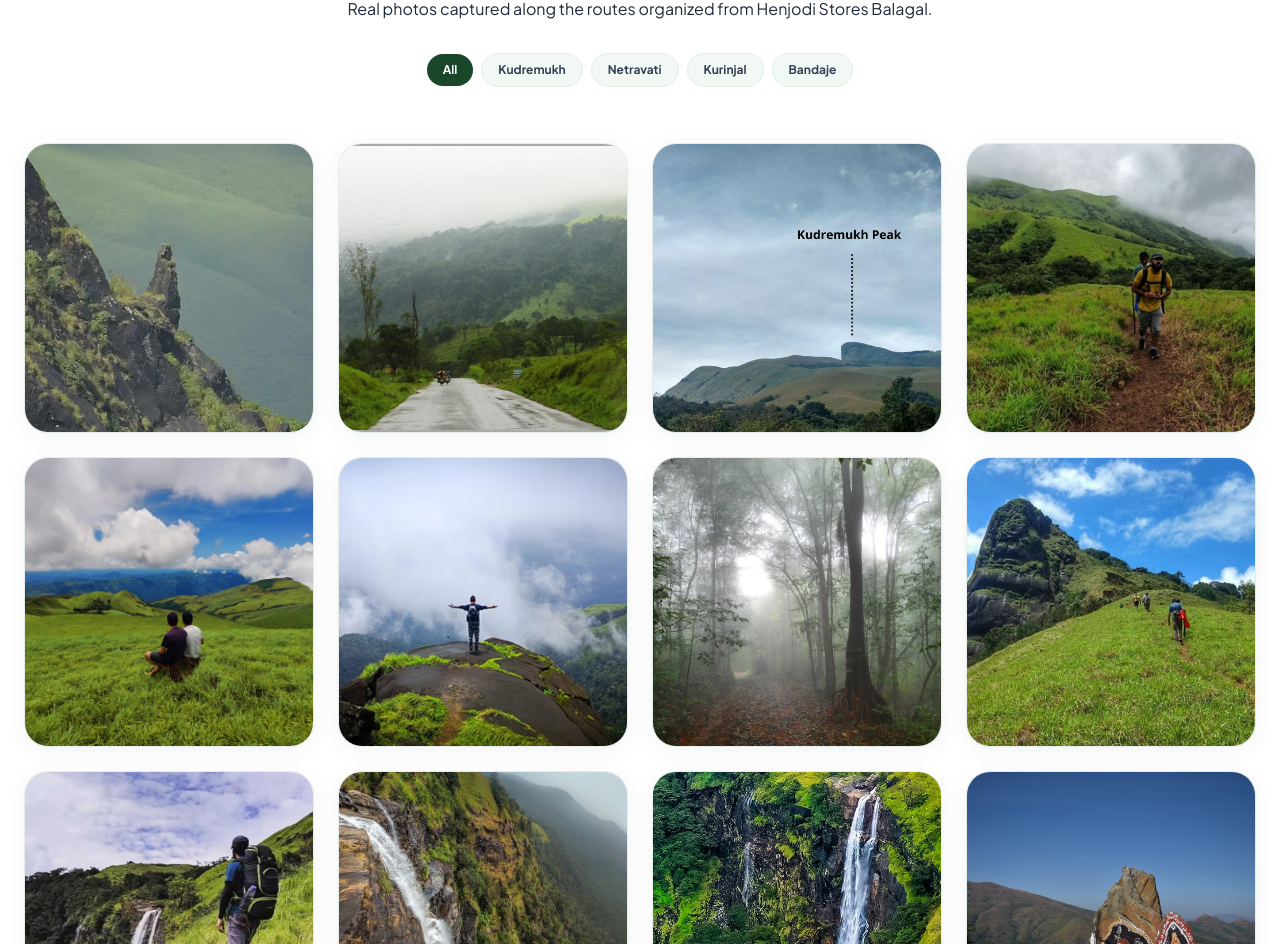
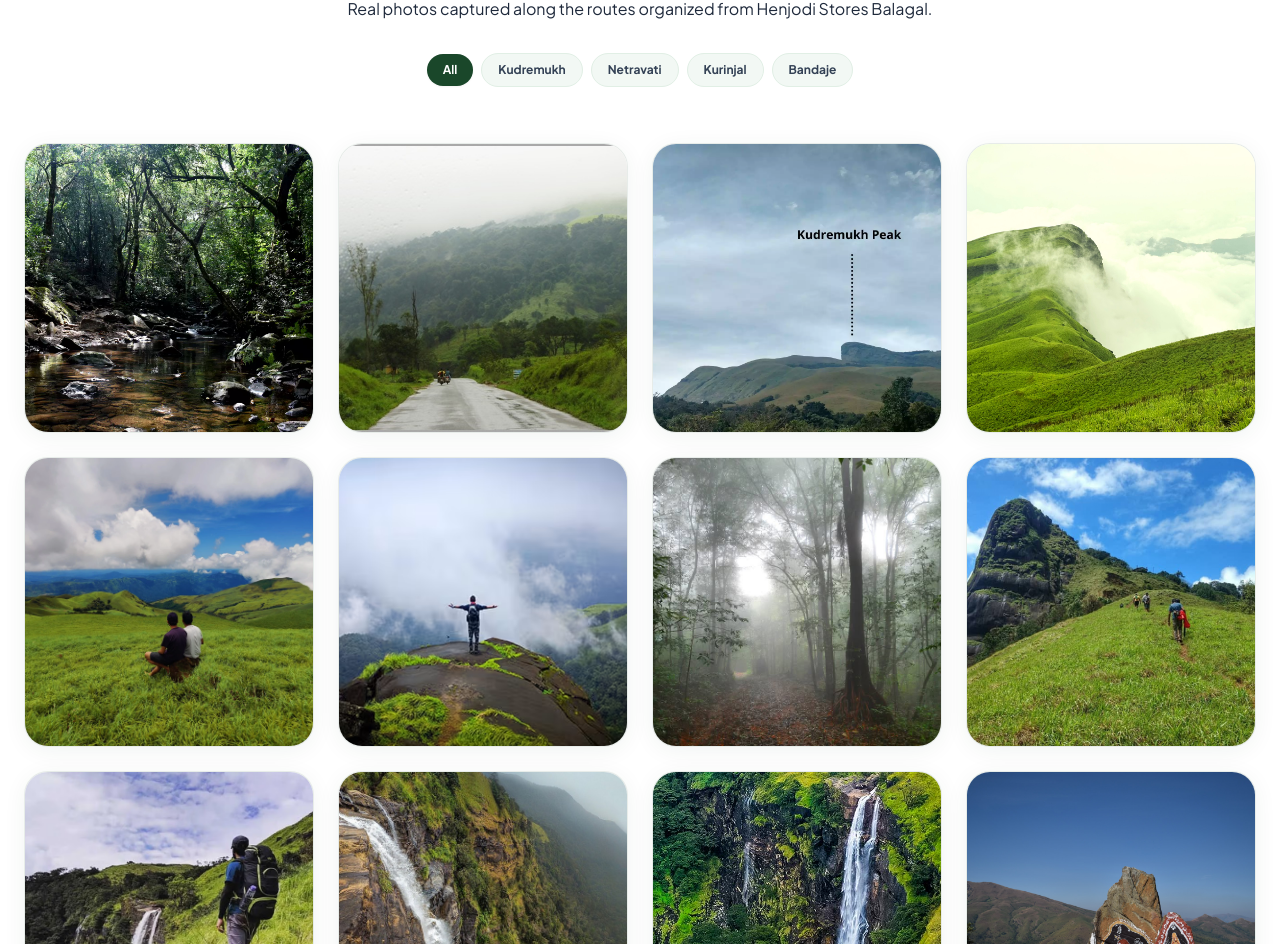
Before and after one commit to sushandjain/Kudremukh-Trek-Hub, a React (Vite) app in the folder vite-react/: page / in a window 1280 px wide. Shown: the part 10375-11319 px from the top of the page. Built offline with nearby package versions, Linux system fonts and the light colour scheme; no server answers.

Commit message:
fix(gallery): standardize on verified high-res unbranded authentic photos

```diff
--- a/vite-react/src/components/Gallery.jsx
+++ b/vite-react/src/components/Gallery.jsx
@@ -2,10 +2,10 @@ import { useState, useEffect } from 'react'
 import { motion, AnimatePresence } from 'framer-motion'
 
 const galleryImages = [
-  { image: '/image/kmview.webp', title: 'Kudremukh Peak Grasslands', tag: 'Kudremukh' },
+  { image: '/image/kmview22.webp', title: 'Kudremukh Peak Grasslands', tag: 'Kudremukh' },
   { image: '/image/kmtravelview.jpg', title: 'Kudremukh Shola Forest Trail', tag: 'Kudremukh' },
   { image: '/image/kmview2.jpeg', title: 'Ridge Trail & Valley View', tag: 'Kudremukh' },
-  { image: '/image/Nethravathi-Peak_Plan-The-Unplanned_2.jpg', title: 'Netravati Peak Panoramic Ridge', tag: 'Netravati' },
+  { image: '/image/nplogo.jpg', title: 'Netravati Peak Panoramic Ridge', tag: 'Netravati' },
   { image: '/image/npview.webp', title: 'Netravati River Origin Meadows', tag: 'Netravati' },
   { image: '/image/kk1.avif', title: 'Kurinjal Forest Ascent', tag: 'Kurinjal' },
   { image: '/image/kkview44.jpg', title: 'Kurinjal Green Canopy', tag: 'Kurinjal' },
```
